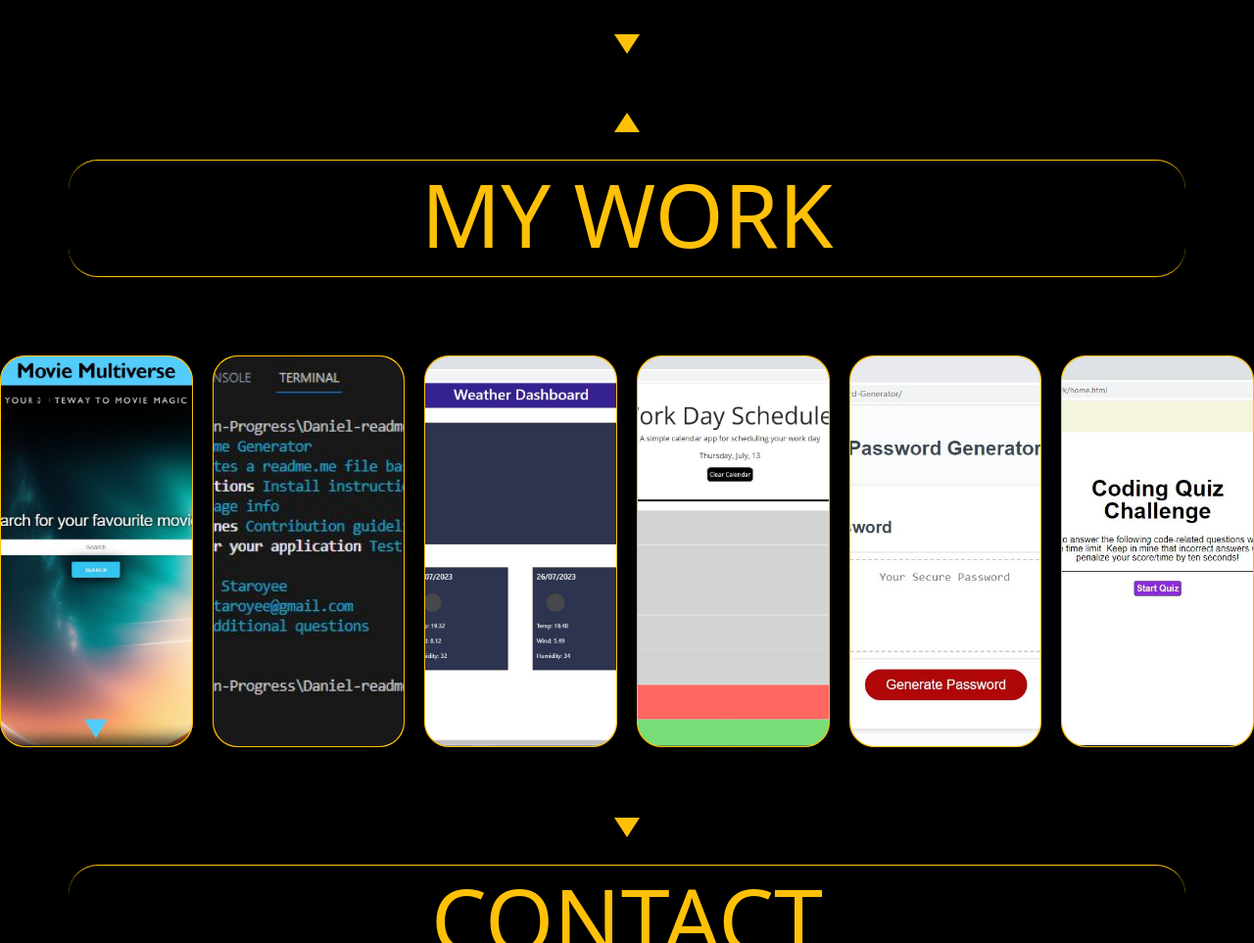
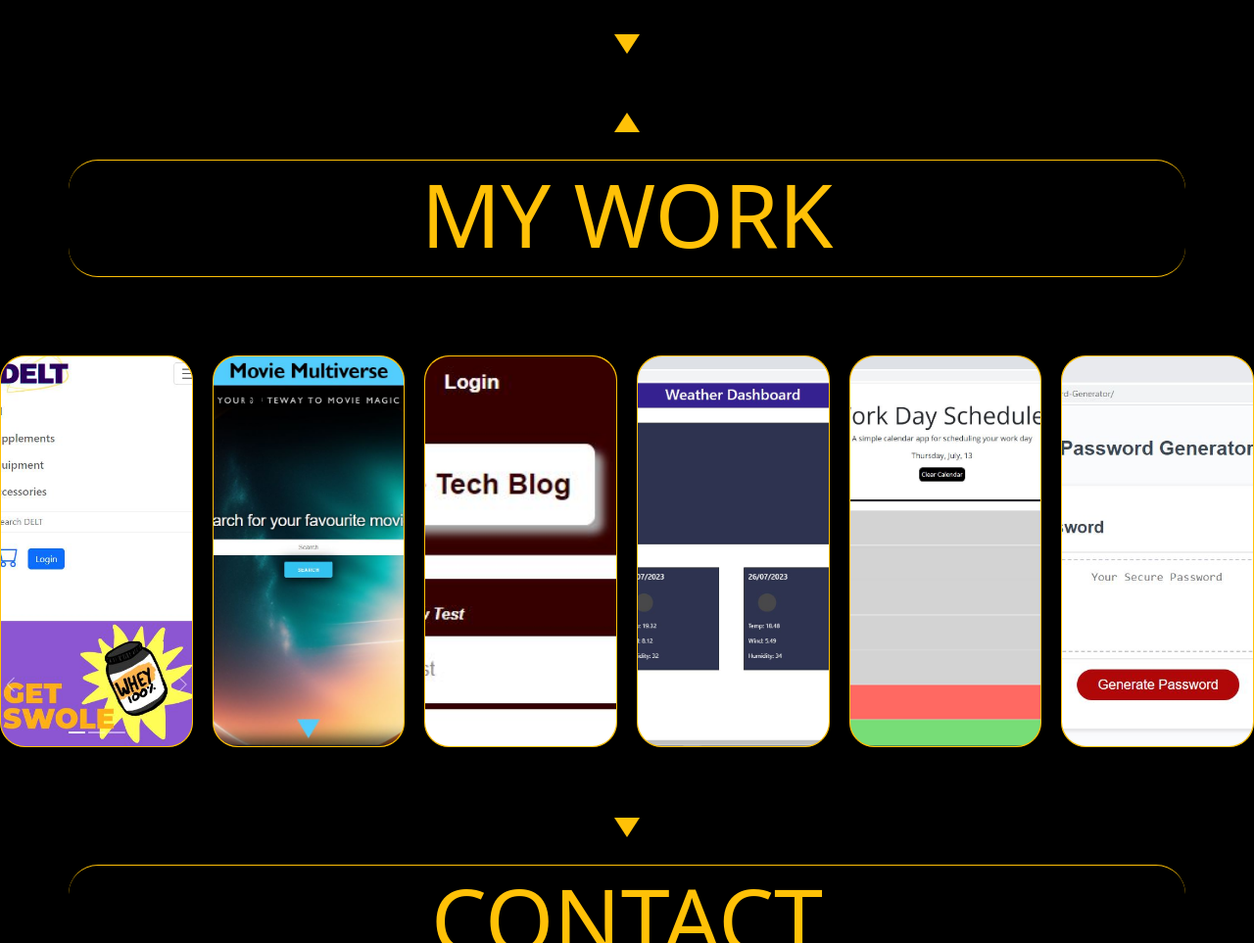
Before and after one commit to Staroyee/Main-Portfolio, a plain HTML site: page index.html in a window 1280 px wide. Shown: the part 1532-2495 px from the top of the page at 98% size. Drawn offline with nearby package versions, Linux system fonts and the light colour scheme.

Commit message:
Updated projects

```diff
--- a/index.html
+++ b/index.html
@@ -51,7 +51,7 @@
       <img src="./assets/images/avatar.jpg" class="card-img-top" alt="...">
       <div class="card-body">
         <p class="card-text text-warning" style="text-align: center;">Driven Full stack web developer with a passion for
-          crafting innovative and efficient digital solutions featuring mobile first designs.Strengths in creativity,
+          crafting innovative and efficient digital solutions featuring mobile first designs. Strengths in creativity,
           teamwork, leadership and building projects from ideation to execution. </p>
       </div>
     </div>
@@ -73,10 +73,13 @@
     </div>
     <div class="ctr-accordion">
       <div class="tab">
+        <a href="https://delt-fitness-e-commerce-36c3e8da33f5.herokuapp.com/"><img src="assets/images/e-commerce.JPG"></a>
+      </div>
+      <div class="tab">
         <a href="https://github.com/Staroyee/Project-Movie-Multiverse"><img src="assets/images/movie.JPG"></a>
       </div>
       <div class="tab">
-        <a href="https://github.com/Staroyee/Daniel-readme-generator"><img src="assets/images/readme.JPG"></a>
+        <a href="https://tech-blog-staroyee-0f66f97e3132.herokuapp.com/"><img src="assets/images/blog.JPG"></a>
       </div>
       <div class="tab">
         <a href="https://github.com/Staroyee/daniel-weather-dashboard"><img src="assets/images/weather.JPG"></a>
@@ -86,9 +89,6 @@
       </div>
       <div class="tab">
         <a href="https://github.com/Staroyee/JS-Password-Generator"><img src="assets/images/password.JPG"></a>
-      </div>
-      <div class="tab">
-        <a href="https://github.com/Staroyee/Daniel-Quiz"><img src="assets/images/quiz.JPG"></a>
       </div>
     </div>
     <div class="col-12 btnDiv2">
```
Also changed, not shown: assets/images/blog.JPG (added), assets/images/e-commerce.JPG (added).
